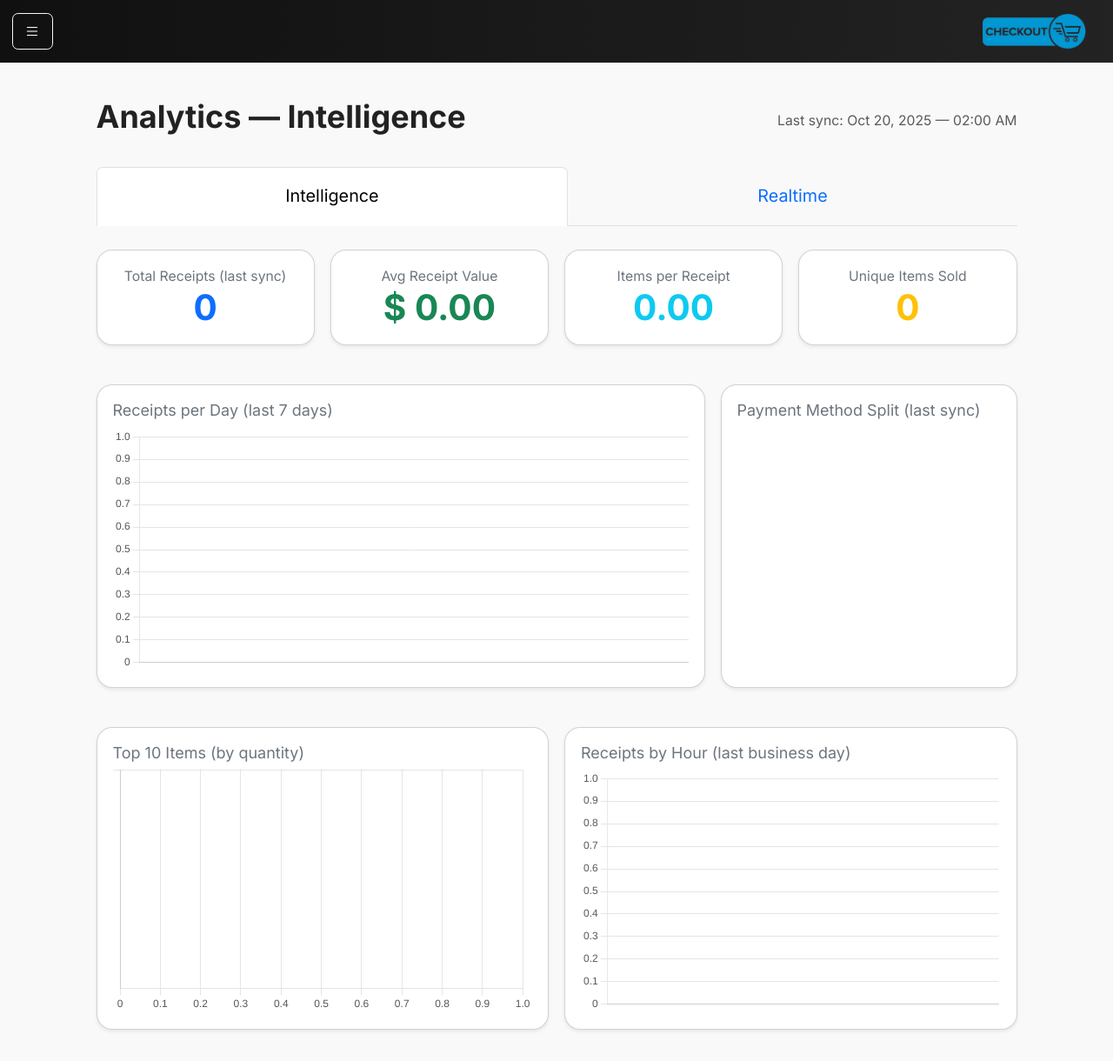
After one commit to MGANDRAOS/checkout-cash-flow, a Flask app: page /intelligence in a window 1280 px wide. The commit adds this page. Shown: the whole page at 87% size. Run offline with Flask 3, Linux system fonts and the light colour scheme; data that the repository does not hold is empty; a map, chart or similar area stays blank.

Commit message:
intelligence reports

```diff
--- a/main.py
+++ b/main.py
@@ -18,6 +18,8 @@ from helpers import (
     get_sales_overview_data,
     days_in_month
 )
+from routes.intelligence import intelligence_bp
+
 
 # ───────────────────────────────
 # Load environment variables
@@ -522,9 +524,6 @@ def closings():
     return render_template("closings.html", closings=all_closings, today=date.today())
 
 
-
-
-
 @app.route("/envelopes")
 def envelope_view():
     from main import Envelope
@@ -704,6 +703,8 @@ def fixed_coverage_report():
 # ───────────────────────────────
 # App entry
 # ───────────────────────────────
+app.register_blueprint(intelligence_bp)
+
 if __name__ == "__main__":
     with app.app_context():
         db.create_all()
--- /dev/null
+++ b/routes/intelligence.py
@@ -0,0 +1,37 @@
+# routes/intelligence.py
+from flask import Blueprint, render_template, jsonify
+from helpers_intelligence import (
+    get_kpis,
+    get_receipts_by_day,
+    get_hourly_last_business_day,
+    get_top_items,
+    get_payment_split,
+)
+
+intelligence_bp = Blueprint("intelligence", __name__)
+
+@intelligence_bp.route("/intelligence")
+def intelligence_home():
+    # Pure UI — JS fetches data
+    return render_template("intelligence.html")
+
+# --------- JSON endpoints consumed by modular JS ---------
+@intelligence_bp.route("/api/intelligence/kpis")
+def api_kpis():
+    return jsonify(get_kpis())
+
+@intelligence_bp.route("/api/intelligence/receipts-by-day")
+def api_receipts_by_day():
+    return jsonify(get_receipts_by_day(days=7))
+
+@intelligence_bp.route("/api/intelligence/hourly-today")
+def api_hourly_today():
+    return jsonify(get_hourly_last_business_day())
+
+@intelligence_bp.route("/api/intelligence/top-items")
+def api_top_items():
+    return jsonify(get_top_items(limit=10, days=1))
+
+@intelligence_bp.route("/api/intelligence/payment-split")
+def api_payment_split():
+    return jsonify(get_payment_split())
--- /dev/null
+++ b/static/js/intelligence.js
@@ -0,0 +1,115 @@
+// ----------------------------- Intelligence POS Module ----------------------
+const IntelligencePOS = (() => {
+  let inited = false;
+  let charts = {};
+
+  const $ = (id) => document.getElementById(id);
+  const fmtNum = (n, d=0) => (n == null ? "—" : Number(n).toLocaleString(undefined, { maximumFractionDigits: d, minimumFractionDigits: d }));
+  const fmtMoney = (n) => (n == null ? "—" : `$ ${Number(n).toFixed(2)}`);
+
+  async function j(url) {
+    const r = await fetch(url, { headers: { "Accept": "application/json" } });
+    if (!r.ok) throw new Error(`HTTP ${r.status} for ${url}`);
+    return await r.json();
+  }
+
+  function destroy(key) { if (charts[key]) { charts[key].destroy(); charts[key] = null; } }
+
+  // KPIs
+  function renderKPIs(k) {
+    const map = {
+      kpiTotalReceipts: fmtNum(k?.total_receipts),
+      kpiAvgReceipt:    fmtMoney(k?.avg_receipt_value),
+      kpiItemsPerReceipt: fmtNum(k?.items_per_receipt, 2),
+      kpiUniqueItems:   fmtNum(k?.unique_items)
+    };
+    Object.entries(map).forEach(([id, val]) => { const el = $(id); if (el) el.textContent = val; });
+  }
+
+  // Charts
+  function renderReceiptsByDay(points) {
+    const el = $("chartReceiptsByDay"); if (!el) return;
+    destroy("rbd");
+    charts.rbd = new Chart(el, {
+      type: "bar",
+      data: {
+        labels: (points || []).map(p => p.date || ""),
+        datasets: [{ label: "Receipts", data: (points || []).map(p => p.receipts || 0) }]
+      },
+      options: {
+        responsive: true, maintainAspectRatio: false,
+        plugins: { legend: { display: false } },
+        scales: { x: { ticks: { color: "#555" } }, y: { beginAtZero: true, ticks: { color: "#555" } } }
+      }
+    });
+  }
+
+  function renderHourly(points) {
+    const el = $("chartHourlyReceipts"); if (!el) return;
+    destroy("hourly");
+    charts.hourly = new Chart(el, {
+      type: "line",
+      data: {
+        labels: (points || []).map(p => String(p.hour).padStart(2,"0") + ":00"),
+        datasets: [{ label: "Receipts / hour", data: (points || []).map(p => p.receipts || 0), tension: 0.3 }]
+      },
+      options: {
+        responsive: true, maintainAspectRatio: false,
+        plugins: { legend: { display: false } },
+        scales: { x: { ticks: { color: "#555" } }, y: { beginAtZero: true, ticks: { color: "#555" } } }
+      }
+    });
+  }
+
+  function renderTopItems(items) {
+    const el = $("chartTopItems"); if (!el) return;
+    destroy("top");
+    charts.top = new Chart(el, {
+      type: "bar",
+      data: {
+        labels: (items || []).map(r => r.item || ""),
+        datasets: [{ label: "Qty", data: (items || []).map(r => r.qty || 0) }]
+      },
+      options: {
+        indexAxis: "y",
+        responsive: true, maintainAspectRatio: false,
+        plugins: { legend: { display: false } },
+        scales: { x: { beginAtZero: true, ticks: { color: "#555" } }, y: { ticks: { color: "#555" } } }
+      }
+    });
+  }
+
+  function renderPaymentSplit(rows) {
+    const el = $("chartPaymentSplit"); if (!el) return;
+    destroy("pay");
+    charts.pay = new Chart(el, {
+      type: "doughnut",
+      data: { labels: (rows || []).map(r => r.method || ""), datasets: [{ data: (rows || []).map(r => r.count || 0) }] },
+      options: { responsive: true, maintainAspectRatio: false, cutout: "70%", plugins: { legend: { position: "bottom" } } }
+    });
+  }
+
+  async function init() {
+    const root = $("intelligence-root");
+    if (!root || inited) return; inited = true;
+
+    try {
+      const [kpis, rbd, hourly, top, pay] = await Promise.all([
+        j("/api/intelligence/kpis"),
+        j("/api/intelligence/receipts-by-day"),
+        j("/api/intelligence/hourly-today"),
+        j("/api/intelligence/top-items"),
+        j("/api/intelligence/payment-split")
+      ]);
+      renderKPIs(kpis || {});
+      renderReceiptsByDay(rbd || []);
+      renderHourly(hourly || []);
+      renderTopItems(top || []);
+      renderPaymentSplit(pay || []);
+    } catch (err) {
+      console.error("[IntelligencePOS] load failed:", err);
+    }
+  }
+
+  return { init };
+})();
--- a/static/main.js
+++ b/static/js/main.js
@@ -244,6 +244,9 @@ document.addEventListener("DOMContentLoaded", function () {
     FixedCoverageReport.init(window.fixedKpis, window.fixedPoints)
     if (window.fixedKpis) FixedWidget.init(window.fixedKpis, window.fixedPoints);
 
+    IntelligencePOS.init();
+
+
 
 
 
--- a/static/main.css
+++ b/static/main.css
@@ -307,3 +307,10 @@ h2.h4 {
 .display-6 {
     font-size: 2.25rem;
 }
+
+/* Fixed-height chart containers to prevent resize loops */
+.chart-wrap {
+    position: relative;
+    height: 280px;
+    /* adjust to taste: 220–340px works well in your UI */
+}
--- a/templates/base.html
+++ b/templates/base.html
@@ -58,6 +58,10 @@
                 class="sidebar-link {% if request.path.startswith('/bills') %}bg-primary text-white{% endif %}">
                 <i class="bi bi-file-earmark-text"></i> Fixed Expenses
             </a>
+            <a href="/intelligence"
+                class="sidebar-link {% if request.path.startswith('/intelligence') %}bg-primary text-white{% endif %}">
+                <i class="bi bi-bar-chart"></i> Intelligence
+            </a>
             <a href="/settings"
                 class="sidebar-link {% if request.path.startswith('/settings') %}bg-primary text-white{% endif %}">
                 <i class="bi bi-gear"></i> Settings
@@ -84,7 +88,8 @@
     </main>
 
     <script src="https://cdn.jsdelivr.net/npm/bootstrap@5.3.3/dist/js/bootstrap.bundle.min.js"></script>
-    <script src="{{ url_for('static', filename='main.js') }}"></script>
+    <script src="{{ url_for('static', filename='js/intelligence.js') }}"></script>
+    <script src="{{ url_for('static', filename='js/main.js') }}"></script>
 
     <!-- Toast container -->
     <div class="position-fixed bottom-0 end-0 p-3" style="z-index: 11">
--- /dev/null
+++ b/templates/intelligence.html
@@ -0,0 +1,111 @@
+{% extends "base.html" %}
+{% block content %}
+<div id="intelligence-root" class="container-fluid mt-4">
+  <div class="d-flex justify-content-between align-items-center mb-4">
+    <h2 class="fw-bold">Analytics — Intelligence</h2>
+    <span class="text-muted small">Last sync: Oct 20, 2025 — 02:00 AM</span>
+  </div>
+
+  <!-- Top Tabs -->
+  <ul class="nav nav-tabs nav-fill mb-4" id="analyticsTabs" role="tablist" style="font-size:1.1rem;">
+    <li class="nav-item" role="presentation">
+      <button class="nav-link active py-3" id="intelligence-tab" data-bs-toggle="tab"
+              data-bs-target="#tab-intelligence" type="button" role="tab">
+        Intelligence
+      </button>
+    </li>
+    <li class="nav-item" role="presentation">
+      <button class="nav-link py-3" id="realtime-tab" data-bs-toggle="tab"
+              data-bs-target="#tab-realtime" type="button" role="tab">
+        Realtime
+      </button>
+    </li>
+  </ul>
+
+  <div class="tab-content" id="analyticsTabsContent">
+    <!-- ================= Intelligence (receipt-first) ================= -->
+    <div class="tab-pane fade show active" id="tab-intelligence" role="tabpanel" aria-labelledby="intelligence-tab">
+      <!-- KPI Row -->
+      <div class="row g-3">
+        <div class="col-md-3">
+          <div class="card text-center shadow-sm p-3">
+            <div class="text-secondary small">Total Receipts (last sync)</div>
+            <div id="kpiTotalReceipts" class="display-6 fw-bold text-primary">—</div>
+          </div>
+        </div>
+        <div class="col-md-3">
+          <div class="card text-center shadow-sm p-3">
+            <div class="text-secondary small">Avg Receipt Value</div>
+            <div id="kpiAvgReceipt" class="display-6 fw-bold text-success">—</div>
+          </div>
+        </div>
+        <div class="col-md-3">
+          <div class="card text-center shadow-sm p-3">
+            <div class="text-secondary small">Items per Receipt</div>
+            <div id="kpiItemsPerReceipt" class="display-6 fw-bold text-info">—</div>
+          </div>
+        </div>
+        <div class="col-md-3">
+          <div class="card text-center shadow-sm p-3">
+            <div class="text-secondary small">Unique Items Sold</div>
+            <div id="kpiUniqueItems" class="display-6 fw-bold text-warning">—</div>
+          </div>
+        </div>
+      </div>
+
+      <!-- Charts -->
+      <div class="row g-3 mt-4">
+        <div class="col-md-8">
+          <div class="card p-3 shadow-sm">
+            <h6 class="mb-2 text-secondary">Receipts per Day (last 7 days)</h6>
+            <div class="chart-wrap"><canvas id="chartReceiptsByDay"></canvas></div>
+          </div>
+        </div>
+        <div class="col-md-4">
+          <div class="card p-3 shadow-sm">
+            <h6 class="mb-2 text-secondary">Payment Method Split (last sync)</h6>
+            <div class="chart-wrap"><canvas id="chartPaymentSplit"></canvas></div>
+          </div>
+        </div>
+      </div>
+
+      <div class="row g-3 mt-4">
+        <div class="col-md-6">
+          <div class="card p-3 shadow-sm">
+            <h6 class="mb-2 text-secondary">Top 10 Items (by quantity)</h6>
+            <div class="chart-wrap"><canvas id="chartTopItems"></canvas></div>
+          </div>
+        </div>
+        <div class="col-md-6">
+          <div class="card p-3 shadow-sm">
+            <h6 class="mb-2 text-secondary">Receipts by Hour (last business day)</h6>
+            <div class="chart-wrap"><canvas id="chartHourlyReceipts"></canvas></div>
+          </div>
+        </div>
+      </div>
+    </div>
+
+    <!-- ================= Realtime (placeholder) ================= -->
+    <div class="tab-pane fade" id="tab-realtime" role="tabpanel" aria-labelledby="realtime-tab">
+      <div class="alert alert-info">
+        Realtime feed will activate once POS replication is live. UI is ready.
+      </div>
+      <div class="row g-3">
+        <div class="col-md-3">
+          <div class="card text-center p-3 shadow-sm">
+            <div class="text-secondary small">Live Receipts (Today)</div>
+            <div class="display-6 text-primary">—</div>
+          </div>
+        </div>
+        <div class="col-md-9">
+          <div class="card p-3 shadow-sm">
+            <h6 class="mb-2 text-secondary">Receipts by Hour (Live)</h6>
+            <div class="chart-wrap"><canvas id="rtReceiptsByHour"></canvas></div>
+          </div>
+        </div>
+      </div>
+    </div>
+
+  </div>
+</div>
+{% endblock %}
```
Also changed, not shown: helpers_intelligence.py (added, +226 -0 lines). Lines whose indentation alone changed are shown as unchanged.
